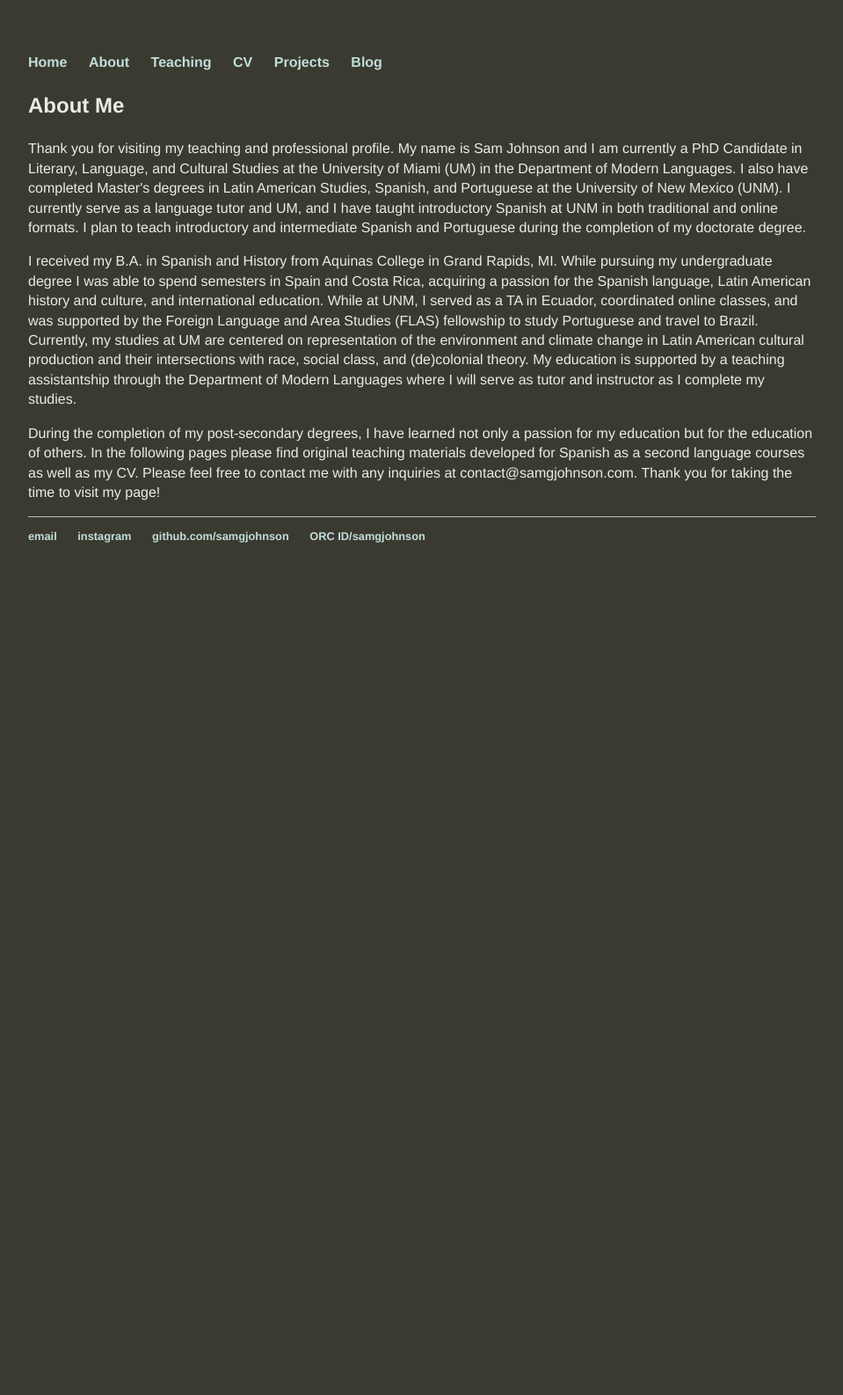
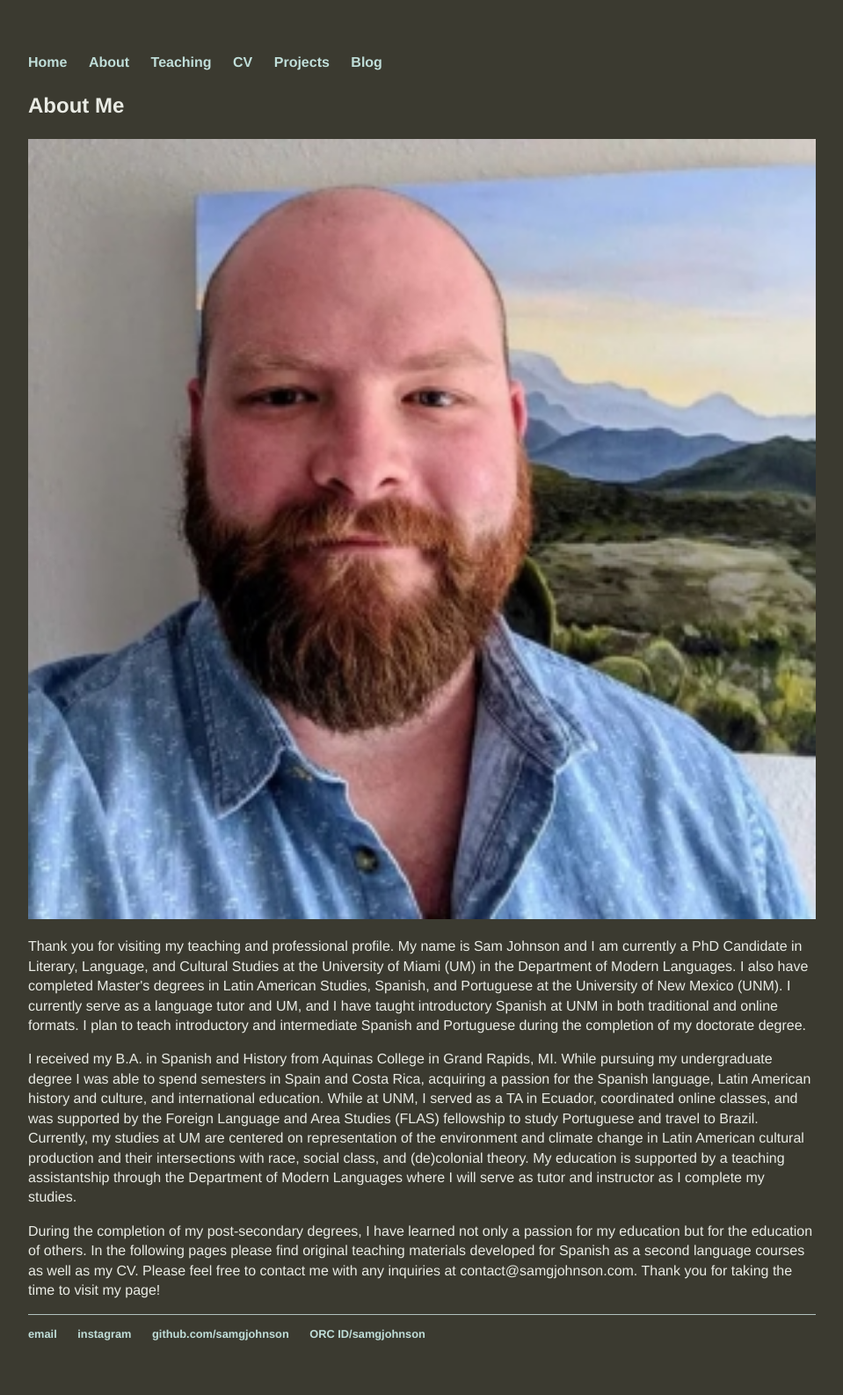
Before and after one commit to samgjohnson/samgjohnson.github.io, a Jekyll site: the page built from about/index.html, in a window 1280 px wide. Shown: the whole page at 88% size, without its empty margins (160-1119 px from the left). Built offline with Jekyll 4.4.1, drawn with Linux system fonts in a browser that asks for light colours; before the commit the page ends 900 px from its top, so only the background shows below that.

Commit message:
Update index.html

```diff
--- a/about/index.html
+++ b/about/index.html
@@ -3,7 +3,7 @@
 title: About Me
 ---
 <h3>About Me </h3>
-<p>Thank you for visiting my teaching and professional profile. My name is Sam Johnson and I am currently a PhD Candidate in Literary, Language, and Cultural Studies at the University of Miami (UM) in the Department of Modern Languages. I also have completed Master's degrees in Latin American Studies, Spanish, and Portuguese at the University of New Mexico (UNM). I currently serve as a language tutor and UM, and I have taught introductory Spanish at UNM in both traditional and online formats. I plan to teach introductory and intermediate Spanish and Portuguese during the completion of my doctorate degree.</p>
+<img src="/assets/headshot2.JPG" alt="<My Face"> <p>Thank you for visiting my teaching and professional profile. My name is Sam Johnson and I am currently a PhD Candidate in Literary, Language, and Cultural Studies at the University of Miami (UM) in the Department of Modern Languages. I also have completed Master's degrees in Latin American Studies, Spanish, and Portuguese at the University of New Mexico (UNM). I currently serve as a language tutor and UM, and I have taught introductory Spanish at UNM in both traditional and online formats. I plan to teach introductory and intermediate Spanish and Portuguese during the completion of my doctorate degree.</p>
 <p>I received my B.A. in Spanish and History from Aquinas College in Grand Rapids, MI. While pursuing my undergraduate degree I was able to spend semesters in Spain and Costa Rica, acquiring a passion for the Spanish language, Latin American history and culture, and international education. While at UNM, I served as a TA in Ecuador, coordinated online classes, and was supported by the Foreign Language and Area Studies (FLAS) fellowship to study Portuguese and travel to Brazil. Currently, my studies at UM are centered on representation of the environment and climate change in Latin American cultural production and their intersections with race, social class, and (de)colonial theory. My education is supported by a teaching assistantship through the Department of Modern Languages where I will serve as tutor and instructor as I complete my studies.</p>
 <p> During the completion of my post-secondary degrees, I have learned not only a passion for my education but for the education of others. In the following pages please find original teaching materials developed for Spanish as a second language courses as well as my CV.
 Please feel free to contact me with any inquiries at contact@samgjohnson.com. Thank you for taking the time to visit my page!</p>
```
